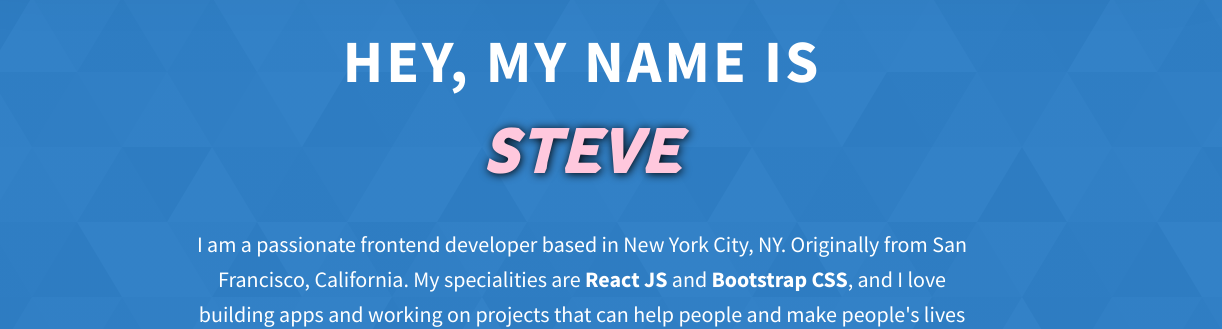
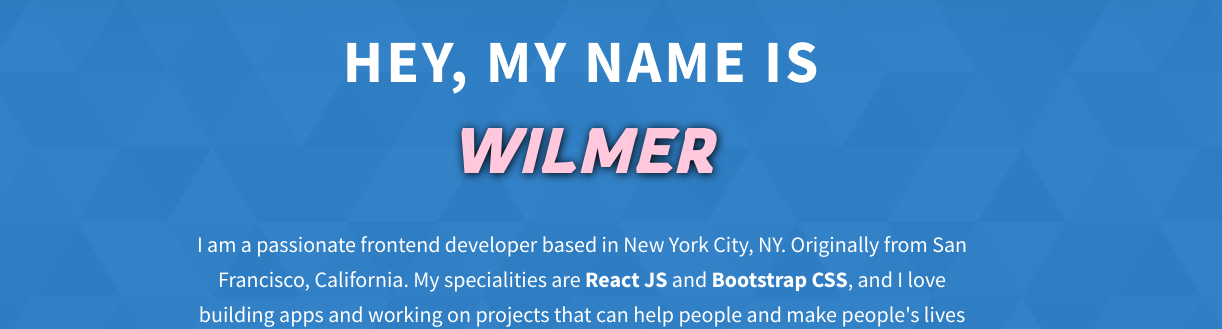
Before and after one commit to RshnMng/portfolio, a website: page dist/index.html in a window 1280 px wide. Shown: the part 153-482 px from the top of the page, 58-1280 px from the left. Drawn offline with Linux system fonts and the light colour scheme; files that its build step writes are made by us from their sources; a web font is replaced by a local one.

Commit message:
cehc again

```diff
--- a/dist/index.html
+++ b/dist/index.html
@@ -74,7 +74,7 @@
       <div class="home-hero__content">
         <h1 class="heading-primary">
           Hey, My name is <br />
-          <span class="name-span"> Steve</span>
+          <span class="name-span"> Wilmer</span>
         </h1>
         <div class="home-hero__info">
           <p class="text-primary">I am a passionate frontend developer based in New York City, NY. Originally from San Francisco, California. My specialities are <strong>React JS</strong> and <strong>Bootstrap CSS</strong>, and I love building apps and working on projects that can help people and make people's lives easier.</p>
--- a/package.json
+++ b/package.json
@@ -8,6 +8,7 @@
     "preview": "vite preview"
   },
   "devDependencies": {
+    "rollup-plugin-copy": "^3.5.0",
     "vite": "^6.2.3"
   }
 }
```
Also changed, not shown: 2 other files.
